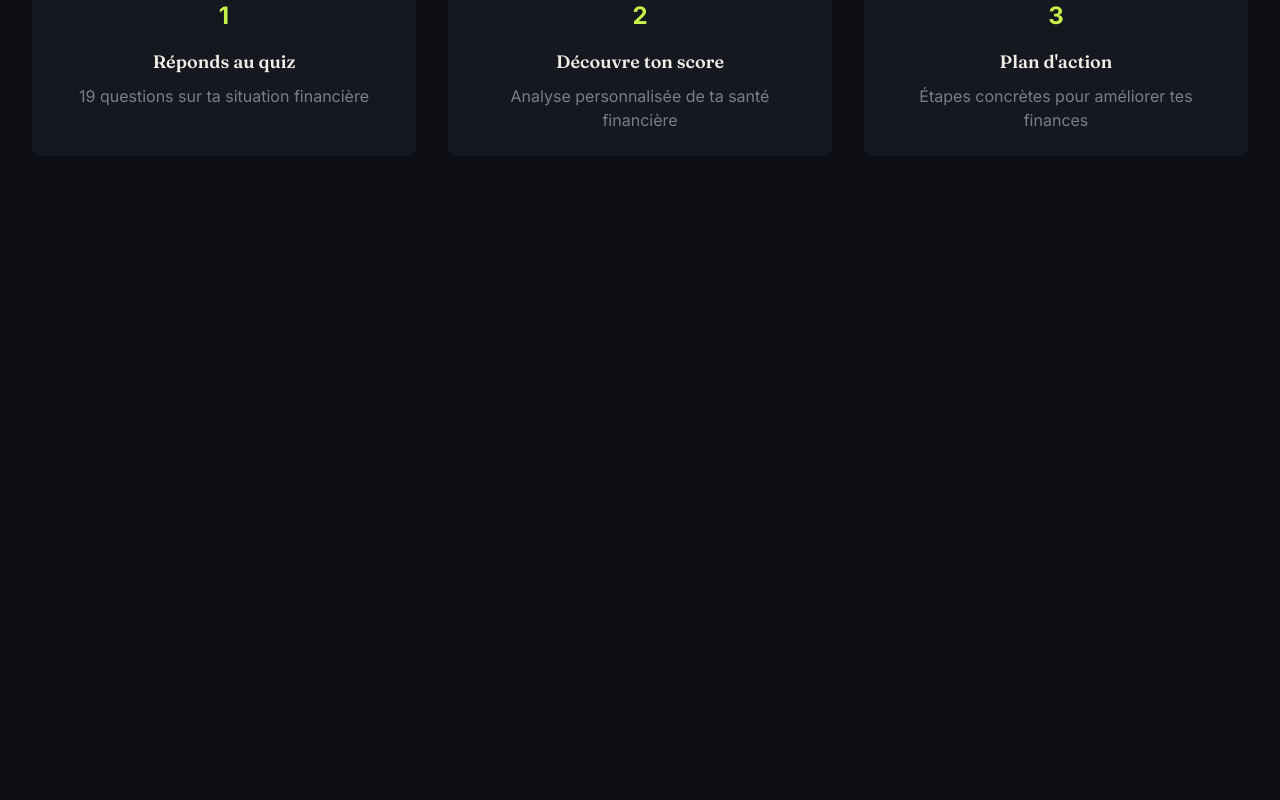
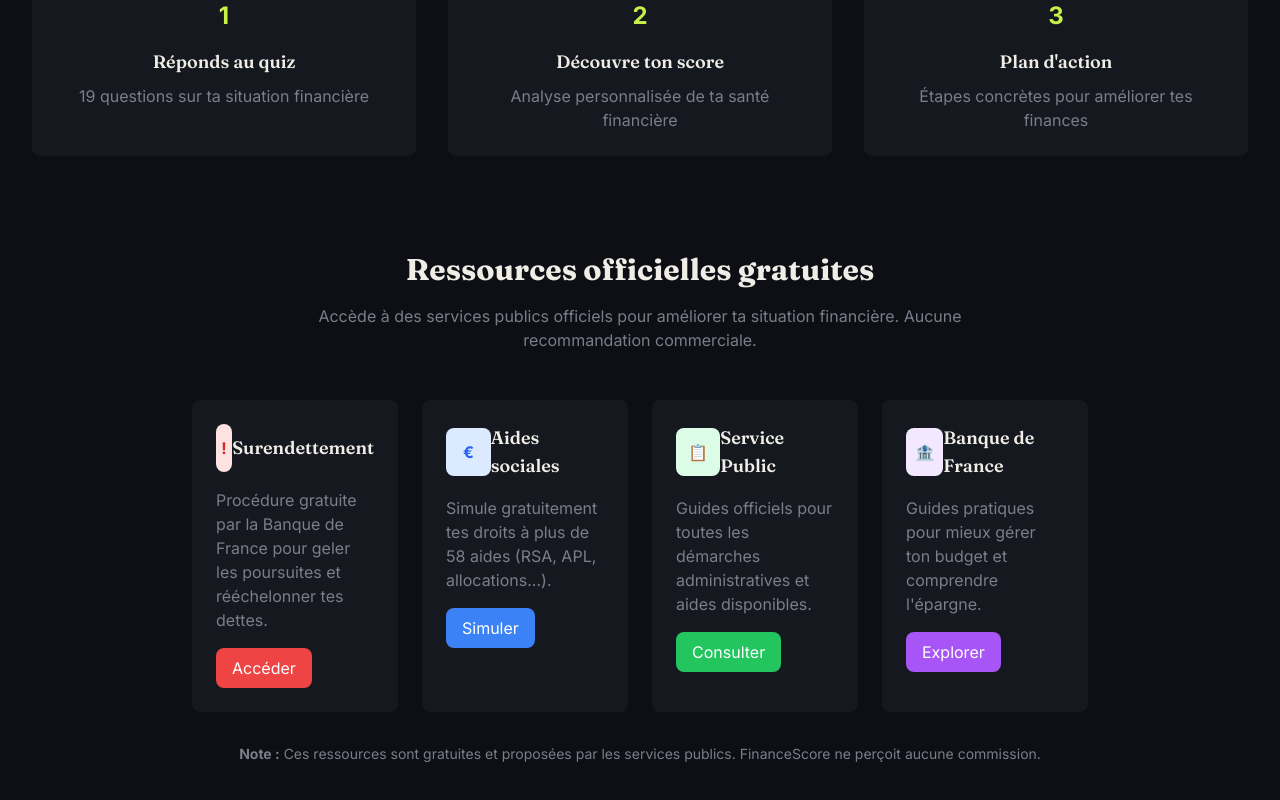
Before and after one commit to mbrakouassikan-netizen/FinanceScore, a Next.js app: page / in a window 1280 px wide. Shown: the part 468-1268 px from the top of the page. Before the commit the page ends 800 px from the top, so only its background shows below. Built offline with nearby package versions, Linux system fonts and the light colour scheme; no server answers.

Commit message:
Ajouter section ressources officielles sur page d'accueil

```diff
--- a/app/page.tsx
+++ b/app/page.tsx
@@ -39,6 +39,114 @@ export default function HomePage() {
             </div>
           </div>
         </div>
+
+        {/* Section ressources officielles */}
+        <div className="mt-24">
+          <div className="max-w-4xl mx-auto">
+            <div className="text-center mb-12">
+              <h2 className="text-3xl font-serif font-bold text-text-primary mb-4">
+                Ressources officielles gratuites
+              </h2>
+              <p className="text-text-secondary mb-8 max-w-2xl mx-auto">
+                Accède à des services publics officiels pour améliorer ta situation financière.
+                Aucune recommandation commerciale.
+              </p>
+            </div>
+
+            <div className="grid md:grid-cols-2 lg:grid-cols-4 gap-6">
+              {/* Surendettement */}
+              <div className="bg-bg-card rounded-lg p-6 hover:shadow-lg transition-shadow">
+                <div className="flex items-center mb-4">
+                  <div className="w-12 h-12 bg-red-100 rounded-lg flex items-center justify-center">
+                    <span className="text-red-600 font-bold">!</span>
+                  </div>
+                  <h3 className="text-lg font-semibold text-text-primary">Surendettement</h3>
+                </div>
+                <p className="text-text-secondary mb-4">
+                  Procédure gratuite par la Banque de France pour geler les poursuites et rééchelonner tes dettes.
+                </p>
+                <a
+                  href="https://www.banque-france.fr/fr/a-votre-service/particuliers/dossier-surendettement"
+                  target="_blank"
+                  rel="noopener noreferrer"
+                  className="inline-flex items-center px-4 py-2 bg-red-500 text-white rounded-lg hover:bg-red-600 transition-colors"
+                >
+                  Accéder
+                </a>
+              </div>
+
+              {/* Aides sociales */}
+              <div className="bg-bg-card rounded-lg p-6 hover:shadow-lg transition-shadow">
+                <div className="flex items-center mb-4">
+                  <div className="w-12 h-12 bg-blue-100 rounded-lg flex items-center justify-center">
+                    <span className="text-blue-600 font-bold">€</span>
+                  </div>
+                  <h3 className="text-lg font-semibold text-text-primary">Aides sociales</h3>
+                </div>
+                <p className="text-text-secondary mb-4">
+                  Simule gratuitement tes droits à plus de 58 aides (RSA, APL, allocations...).
+                </p>
+                <a
+                  href="https://www.mesdroitssociaux.gouv.fr"
+                  target="_blank"
+                  rel="noopener noreferrer"
+                  className="inline-flex items-center px-4 py-2 bg-blue-500 text-white rounded-lg hover:bg-blue-600 transition-colors"
+                >
+                  Simuler
+                </a>
+              </div>
+
+              {/* Service Public */}
+              <div className="bg-bg-card rounded-lg p-6 hover:shadow-lg transition-shadow">
+                <div className="flex items-center mb-4">
+                  <div className="w-12 h-12 bg-green-100 rounded-lg flex items-center justify-center">
+                    <span className="text-green-600 font-bold">📋</span>
+                  </div>
+                  <h3 className="text-lg font-semibold text-text-primary">Service Public</h3>
+                </div>
+                <p className="text-text-secondary mb-4">
+                  Guides officiels pour toutes les démarches administratives et aides disponibles.
+                </p>
+                <a
+                  href="https://www.service-public.gouv.fr"
+                  target="_blank"
+                  rel="noopener noreferrer"
+                  className="inline-flex items-center px-4 py-2 bg-green-500 text-white rounded-lg hover:bg-green-600 transition-colors"
+                >
+                  Consulter
+                </a>
+              </div>
+
+              {/* Banque de France */}
+              <div className="bg-bg-card rounded-lg p-6 hover:shadow-lg transition-shadow">
+                <div className="flex items-center mb-4">
+                  <div className="w-12 h-12 bg-purple-100 rounded-lg flex items-center justify-center">
+                    <span className="text-purple-600 font-bold">🏦</span>
+                  </div>
+                  <h3 className="text-lg font-semibold text-text-primary">Banque de France</h3>
+                </div>
+                <p className="text-text-secondary mb-4">
+                  Guides pratiques pour mieux gérer ton budget et comprendre l'épargne.
+                </p>
+                <a
+                  href="https://particuliers.banque-france.fr"
+                  target="_blank"
+                  rel="noopener noreferrer"
+                  className="inline-flex items-center px-4 py-2 bg-purple-500 text-white rounded-lg hover:bg-purple-600 transition-colors"
+                >
+                  Explorer
+                </a>
+              </div>
+            </div>
+
+            <div className="text-center mt-8">
+              <p className="text-sm text-text-secondary">
+                <strong>Note :</strong> Ces ressources sont gratuites et proposées par les services publics.
+                FinanceScore ne perçoit aucune commission.
+              </p>
+            </div>
+          </div>
+        </div>
       </div>
     </div>
   );
```
